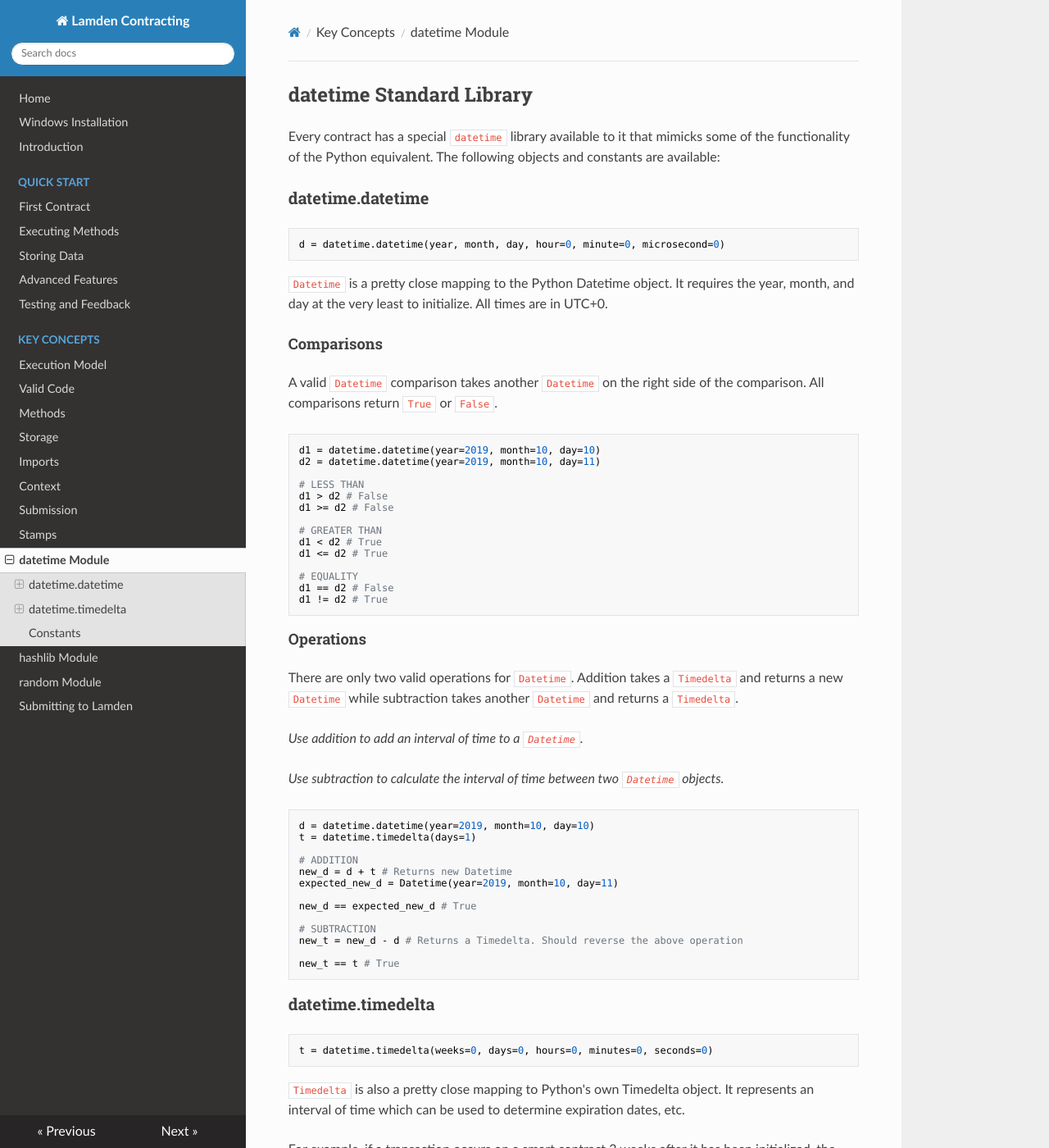
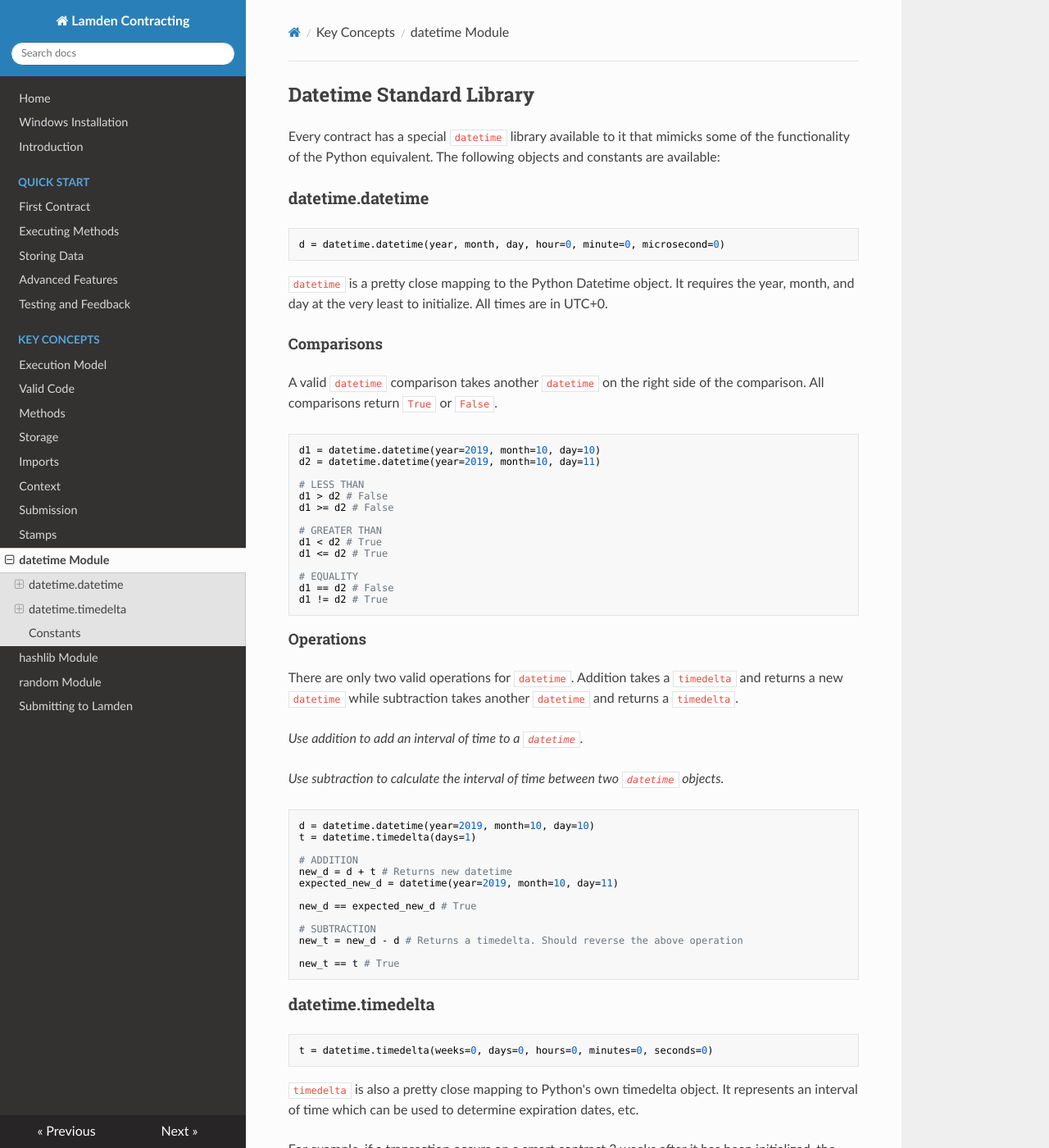
Before and after one commit to Lamden/contracting-docs, an MkDocs documentation site: the page built from docs/concepts/time.md, in a window 1280 px wide and 1400 px high. Shown: the whole window at 82% size. Built offline with MkDocs 1.6.1, drawn with Linux system fonts in a browser that asks for light colours; nearby versions of some CDN libraries; some of the changed text lies outside the part shown.

````diff
--- a/docs/concepts/time.md
+++ b/docs/concepts/time.md
@@ -1,4 +1,4 @@
-## datetime Standard Library
+## Datetime Standard Library
 
 Every contract has a special `datetime` library available to it that mimicks some of the functionality of the Python equivalent. The following objects and constants are available:
 
@@ -8,11 +8,11 @@ Every contract has a special `datetime` library available to it that mimicks som
 d = datetime.datetime(year, month, day, hour=0, minute=0, microsecond=0)
 ```
 
-`Datetime` is a pretty close mapping to the Python Datetime object. It requires the year, month, and day at the very least to initialize. All times are in UTC+0.
+`datetime` is a pretty close mapping to the Python Datetime object. It requires the year, month, and day at the very least to initialize. All times are in UTC+0.
 
 #### Comparisons
 
-A valid `Datetime` comparison takes another `Datetime` on the right side of the comparison. All comparisons return `True` or `False`.
+A valid `datetime` comparison takes another `datetime` on the right side of the comparison. All comparisons return `True` or `False`.
 
 ```python
 d1 = datetime.datetime(year=2019, month=10, day=10)
@@ -33,24 +33,24 @@ d1 != d2 # True
 
 #### Operations
 
-There are only two valid operations for `Datetime`. Addition takes a `Timedelta` and returns a new `Datetime` while subtraction takes another `Datetime` and returns a `Timedelta`.
+There are only two valid operations for `datetime`. Addition takes a `timedelta` and returns a new `datetime` while subtraction takes another `datetime` and returns a `timedelta`.
 
-_Use addition to add an interval of time to a `Datetime`._
+_Use addition to add an interval of time to a `datetime`._
 
-_Use subtraction to calculate the interval of time between two `Datetime` objects._
+_Use subtraction to calculate the interval of time between two `datetime` objects._
 
 ```python
 d = datetime.datetime(year=2019, month=10, day=10)
 t = datetime.timedelta(days=1)
 
 # ADDITION
-new_d = d + t # Returns new Datetime
-expected_new_d = Datetime(year=2019, month=10, day=11)
+new_d = d + t # Returns new datetime
+expected_new_d = datetime(year=2019, month=10, day=11)
 
 new_d == expected_new_d # True
 
 # SUBTRACTION
-new_t = new_d - d # Returns a Timedelta. Should reverse the above operation
+new_t = new_d - d # Returns a timedelta. Should reverse the above operation
 
 new_t == t # True
 ```
@@ -60,13 +60,13 @@ new_t == t # True
 t = datetime.timedelta(weeks=0, days=0, hours=0, minutes=0, seconds=0)
 ```
 
-`Timedelta` is also a pretty close mapping to Python's own Timedelta object. It represents an interval of time which can be used to determine expiration dates, etc.
+`timedelta` is also a pretty close mapping to Python's own timedelta object. It represents an interval of time which can be used to determine expiration dates, etc.
 
 For example, if a transaction occurs on a smart contract 2 weeks after it has been initialized, the transactino can fail. If the transaction occurs within the 2 week interval, it would succeed.
 
 #### Comparisons
 
-Comparisons are between two `Timedelta` objects.
+Comparisons are between two `timedelta` objects.
 
 ```python
 t1 = datetime.timedelta(weeks=1, days=1, hours=2)
@@ -87,9 +87,9 @@ t1 != t2 # True
 
 #### Operations
 
-`Timedelta` operations are between other `Timedeltas`, and in one case, `int`. `Timedelta` supports addition, subtraction, and multiplication.
+`timedelta` operations are between other `timedeltas`, and in one case, `int`. `timedelta` supports addition, subtraction, and multiplication.
 
-_While it's technically possible to multiply `Timedelta` objects, it can produce strange results._
+_While it's technically possible to multiply `timedelta` objects, it can produce strange results._
 
 ```python
 t1 = datetime.timedelta(weeks=1)
@@ -110,7 +110,7 @@ t6 == datetime.timedelta(weeks=14) # True
 
 ### Constants
 
-The following `Timedelta` constants are available for you to use.
+The following `timedelta` constants are available for you to use.
 
 ```python
 datetime.WEEKS   == datetime.timedelta(weeks=1)   # True
````
